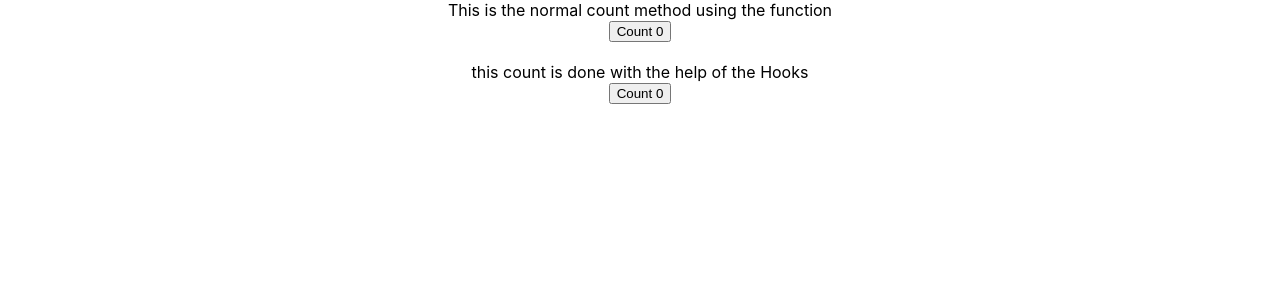
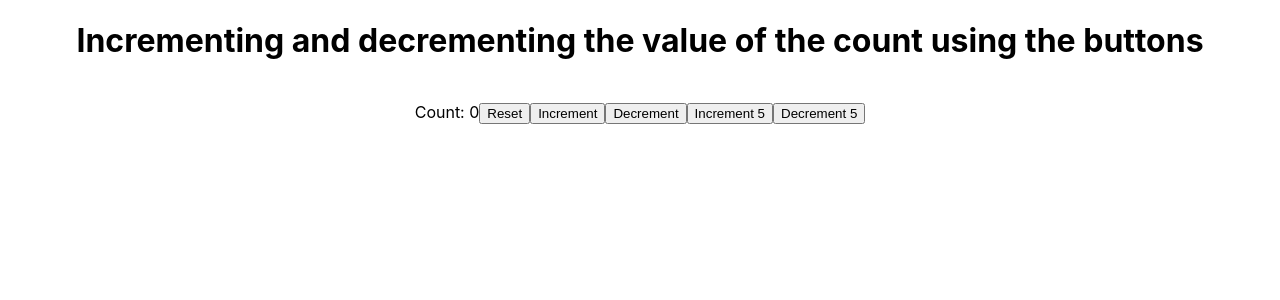
Before and after one commit to Vivek-Bhagat/React-Hook-Examples, a React (Create React App) app: page / in a window 1280 px wide. Shown: the top 300 px of the page. Built offline with nearby package versions, Linux system fonts and the light colour scheme.

Commit message:
increment and decrement the count using the different button of different values

```diff
--- a/src/App.js
+++ b/src/App.js
@@ -1,13 +1,15 @@
 
 import './App.css';
-import ClickCounter from './components/ClickCounter';
-import HooksCount from './components/HooksCount';
+import HooksCount1 from './components/HooksCount1';
+// import ClickCounter from './components/ClickCounter';
+// import HooksCount from './components/HooksCount';
 
 function App() {
   return (
     <div className="App">
-      <ClickCounter />
-      <HooksCount/>
+      {/* <ClickCounter />
+      <HooksCount/> */}
+      <HooksCount1/>
     </div>
   );
 }
--- /dev/null
+++ b/src/components/HooksCount1.js
@@ -0,0 +1,35 @@
+import React, { useState } from "react";
+
+function HooksCount1() {
+  const initialCount = 0;
+  const [count, setCount] = useState(initialCount);
+
+  let incrementFive = () => {
+    for (let i = 0; i < 5; i++) {
+      setCount(prevCount => prevCount + 1);//prevCount is th argument that hasd the value of the previous count and passes the value to the function and increment it by the one
+    }
+    };
+
+    let decrementFive = () => {
+        for (let i = 0; i < 5; i++){
+          setCount(prevCount => prevCount - 1);
+          //prevCount is th argument that hasd the value of the previous count and passes the value to the function and increment it by the one
+        }
+    }
+  return (
+    <div>
+      <h1>
+        Incrementing and decrementing the value of the count using the buttons
+      </h1>
+      <br />
+      Count: {count}
+      <button onClick={() => setCount(initialCount)}> Reset</button>
+      <button onClick={() => setCount(count + 1)}>Increment</button>
+      <button onClick={() => setCount(count - 1)}>Decrement</button>
+      <button onClick={incrementFive}>Increment 5</button>
+      <button onClick={decrementFive}>Decrement 5</button>
+    </div>
+  );
+}
+
+export default HooksCount1;
```
